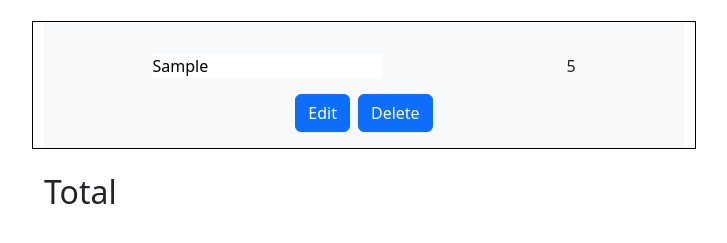
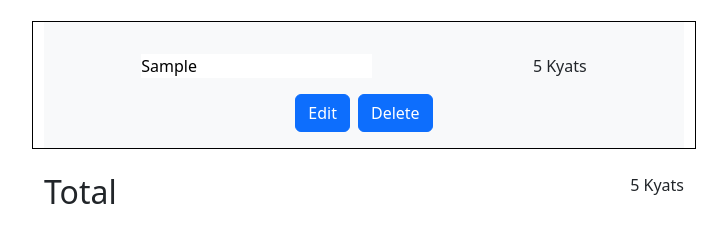
Before and after one commit to HtetWaiYan7191/monthly-expense-tracker, a website built with webpack: page src/index.html in a window 1280 px wide. Both pictures are taken after typing "Sample", "5" into the empty fields and a click on the button "Add". Shown: the part 197-440 px from the top of the page, without its empty margins (276-1003 px from the left). Built offline with nearby package versions, Linux system fonts and the light colour scheme.

Commit message:
Add totalSum function to keep tack of the total values of items

```diff
--- a/src/index.js
+++ b/src/index.js
@@ -21,13 +21,27 @@ function removeItem(index) {
   showItems();
 }
 
+const totalSum = (storeItems) => {
+  let total = 0;
+  storeItems.forEach((item) => {
+    total += parseFloat(item.price);
+  });
+  return total;
+};
+
+const readOnly = (itemLists) => {
+    itemLists.forEach((itemList) => {
+      itemList.readOnly = true;
+    });
+};
+
 const showItems = () => {
   itemContainer.innerHTML = '';
   storeItems.forEach((item, index) => {
     itemContainer.innerHTML += `<div class="item-wrapper d-flex justify-content-between flex-column text-center gy-3 row my-2">
     <div class="item d-flex justify-content-around">
         <input type="text" value="${item.description}" class="item-list">
-        <span>${item.price}</span>
+        <span>${item.price} Kyats</span>
     </div>
     <div class="button-container d-flex justify-content-center">
         <button class="btn btn-primary me-2 edit-btn">Edit</button>
@@ -41,6 +55,12 @@ const showItems = () => {
       removeItem(index);
     });
   });
+
+  const itemLists = document.querySelectorAll('.item-list');
+  readOnly(itemLists);
+
+  const totalValue = totalSum(storeItems);
+  totalPrice.textContent = `${totalValue} Kyats`;
 };
 
 const addItem = () => {
--- a/src/style.css
+++ b/src/style.css
@@ -17,4 +17,10 @@ body {
 
 .item-list {
   border: none;
+  cursor: pointer;
 }
+
+.item-list:focus-visible {
+  border: none;
+  outline: none;
+}
```
